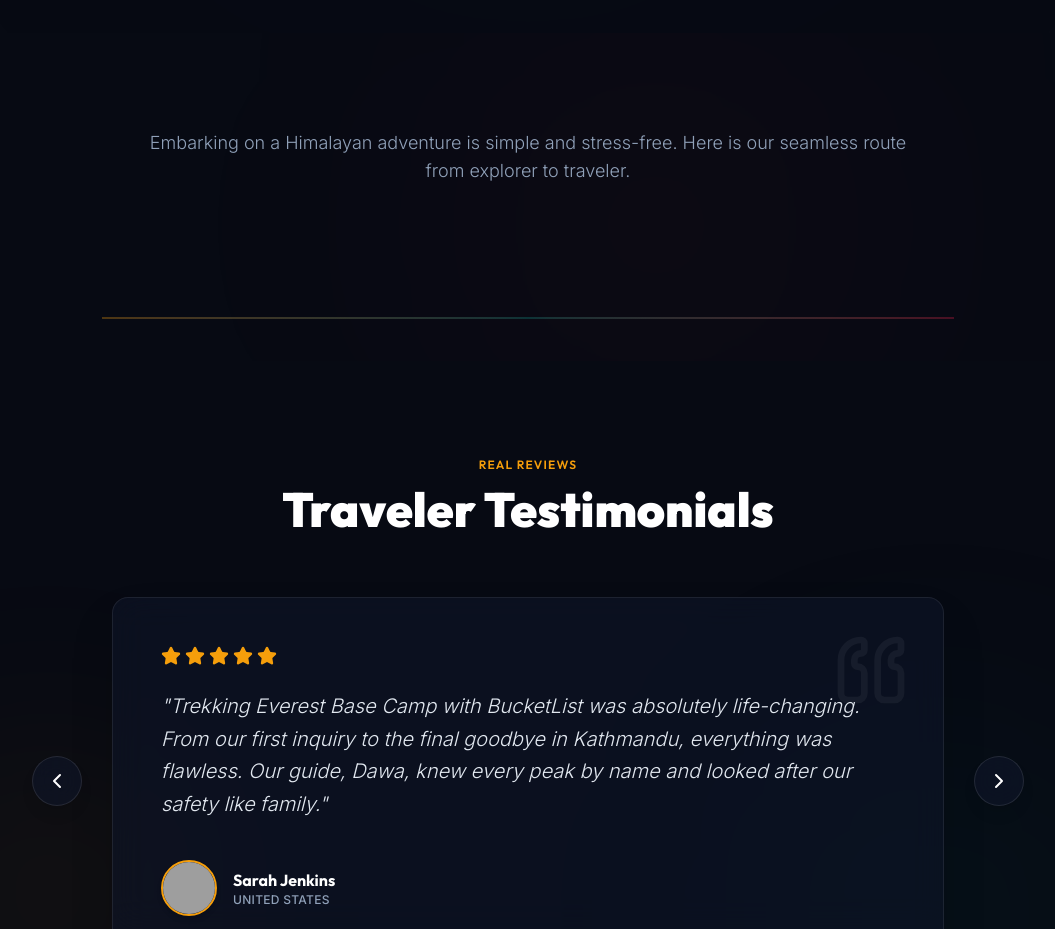
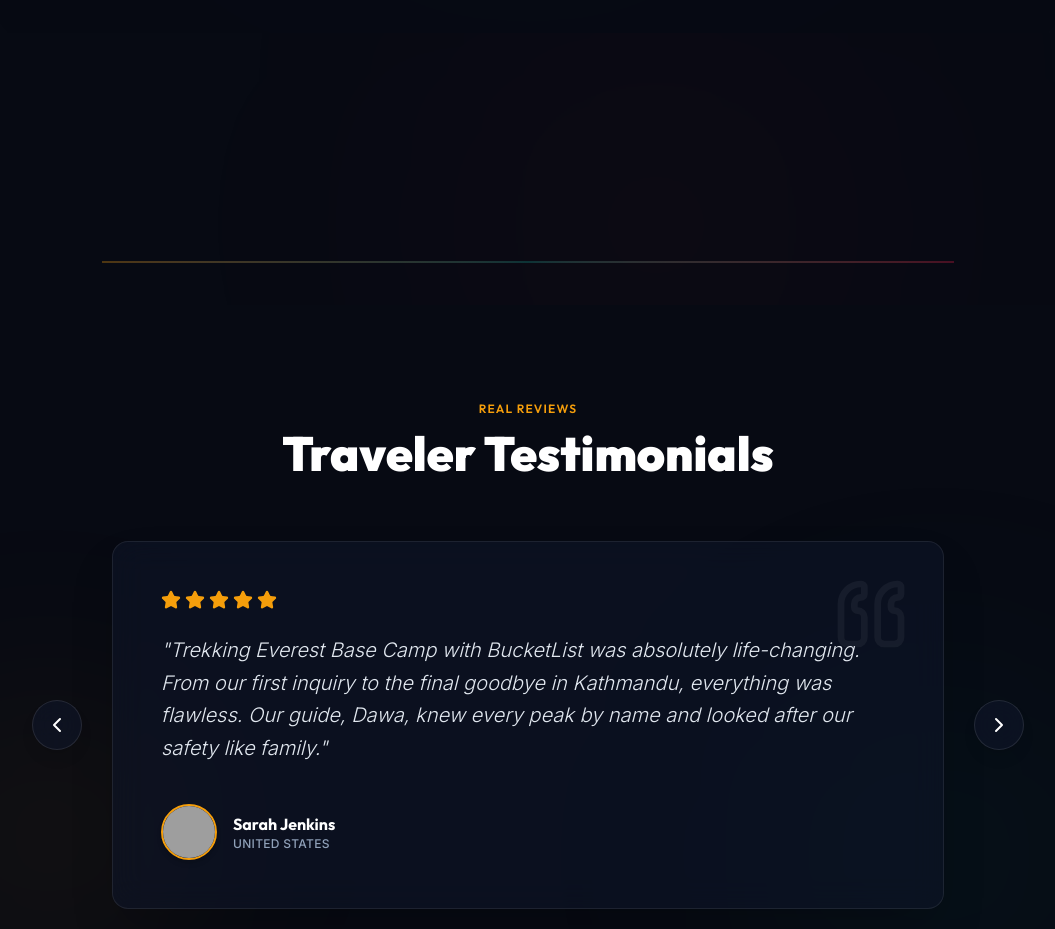
Before and after one commit to dipak560035/bucketlist-tourism, a React (Vite) app: page / in a window 1280 px wide. Shown: the part 4260-5189 px from the top of the page, without its empty margins (112-1167 px from the left). Built offline with nearby package versions, Linux system fonts and the light colour scheme; grey boxes are pictures that could not be loaded.

Commit message:
Update HowItWorks.jsx

```diff
--- a/src/components/HowItWorks.jsx
+++ b/src/components/HowItWorks.jsx
@@ -18,9 +18,7 @@ export default function HowItWorks() {
         <div className="text-center max-w-3xl mx-auto mb-20">
 
 
-          <p className="text-base sm:text-lg text-slate-400 font-light">
-            Embarking on a Himalayan adventure is simple and stress-free. Here is our seamless route from explorer to traveler.
-          </p>
+
         </div>
 
         {/* Timeline Layout */}
```
